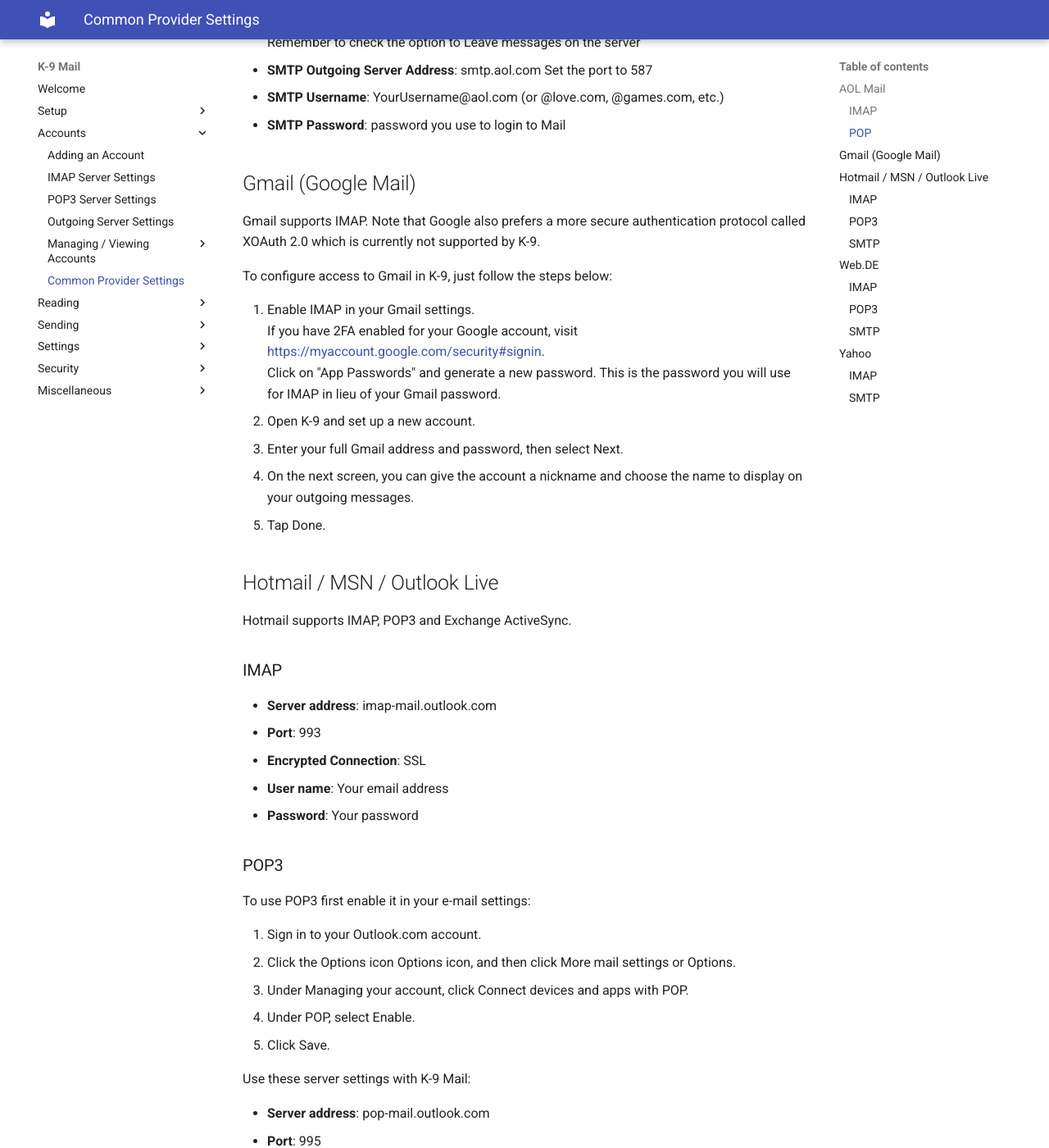
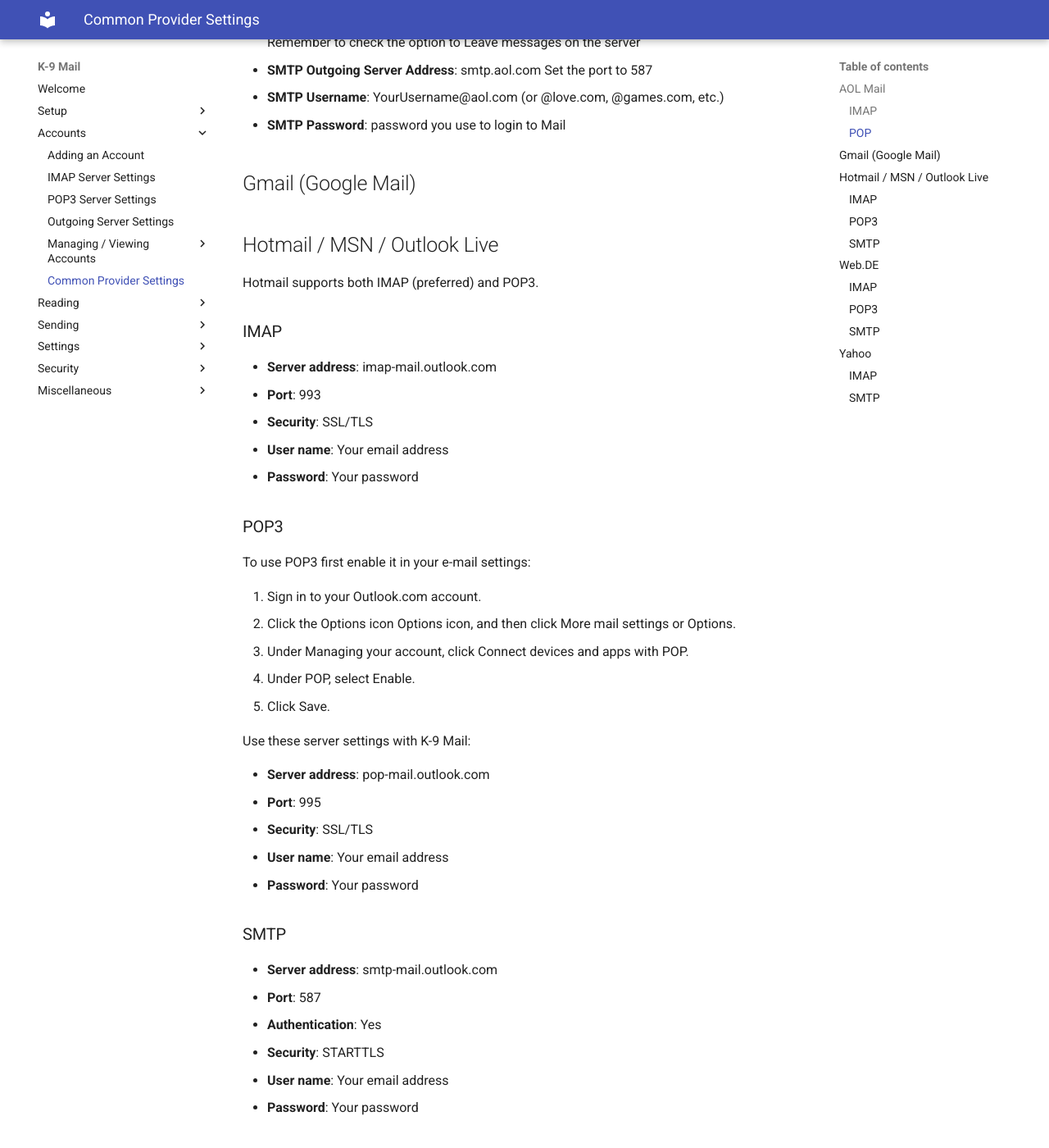
Before and after one commit to k9mail/k9mail-docs, an MkDocs documentation site: the page built from docs/en/current/accounts/provider_settings.md, in a window 1280 px wide and 1400 px high, scrolled down 725 px. Shown: the whole window at 82% size. Built offline with MkDocs 1.6.1 and Material for MkDocs 9.7.7, drawn with Linux system fonts in a browser that asks for light colours; some of the changed text lies outside the part shown.

Commit message:
migrate provider settings to FAQ

```diff
--- a/docs/en/current/accounts/provider_settings.md
+++ b/docs/en/current/accounts/provider_settings.md
@@ -29,30 +29,18 @@
 
 ## Gmail (Google Mail)
 
-Gmail supports IMAP. Note that Google also prefers a more secure authentication protocol called XOAuth 2.0 which is
-currently not supported by K-9.
-
-To configure access to Gmail in K-9, just follow the steps below:
-
-1. Enable IMAP in your Gmail settings.
-   If you have 2FA enabled for your Google account, visit [https://myaccount.google.com/security#signin](https://myaccount.google.com/security#signin).
-   Click on "App Passwords" and generate a new password.
-   This is the password you will use for IMAP in lieu of your Gmail password.
-1. Open K-9 and set up a new account.
-1. Enter your full Gmail address and password, then select Next.
-1. On the next screen, you can give the account a nickname and choose the name to display on your outgoing messages.
-1. Tap Done.
 
 
 ## Hotmail / MSN / Outlook Live
 
-Hotmail supports IMAP, POP3 and Exchange ActiveSync.
+
+Hotmail supports both IMAP (preferred) and POP3.
 
 ### IMAP
 
 - **Server address**: imap-mail.outlook.com
 - **Port**: 993
-- **Encrypted Connection**: SSL
+- **Security**: SSL/TLS
 - **User name**: Your email address
 - **Password**: Your password
 
@@ -70,16 +58,16 @@
 
 - **Server address**: pop-mail.outlook.com
 - **Port**: 995
-- **Encrypted Connection**: SSL
+- **Security**: SSL/TLS
 - **User name**: Your email address
 - **Password**: Your password
 
 ### SMTP
 
 - **Server address**: smtp-mail.outlook.com
-- **Port**: 25 (or 587 if 25 is blocked)
+- **Port**: 587
 - **Authentication**: Yes
-- **Encrypted Connection**: TLS
+- **Security**: STARTTLS
 - **User name**: Your email address
 - **Password**: Your password
 
```
